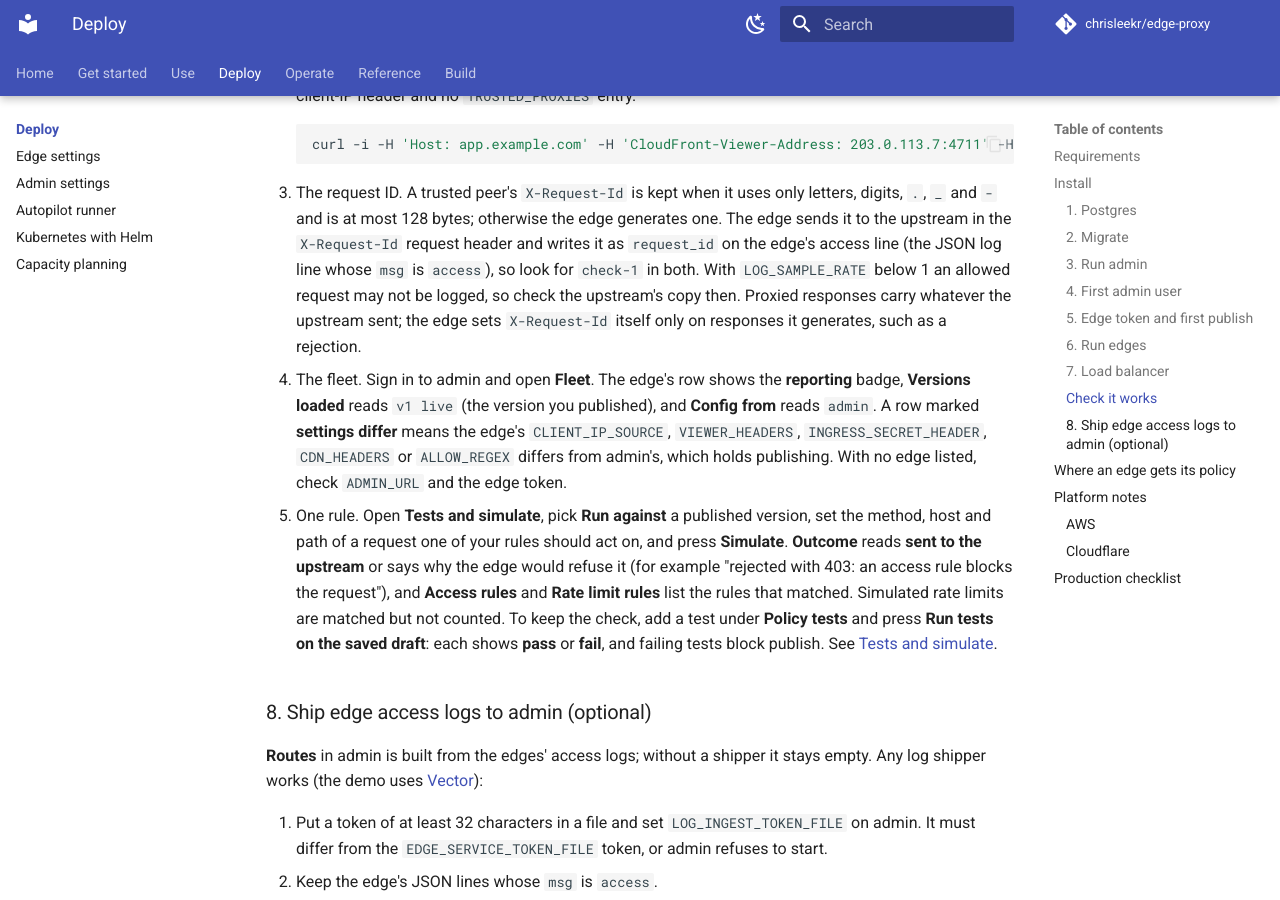
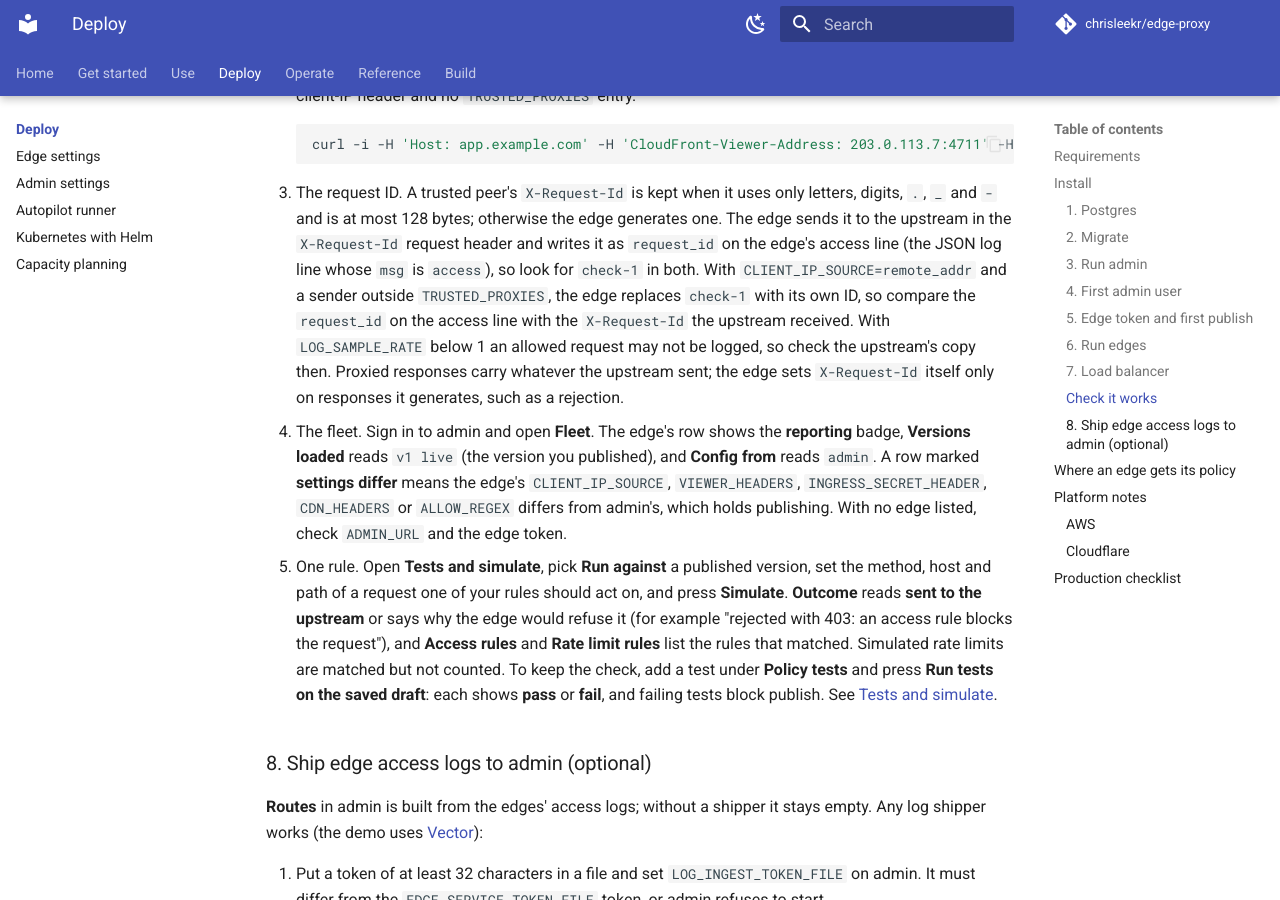
Before and after one commit to chrisleekr/edge-proxy, an MkDocs documentation site: the page built from docs/deploy/index.md, in a window 1280 px wide and 900 px high, scrolled down 4616 px. Built offline with MkDocs 1.6.1 and Material for MkDocs 9.7.7, drawn with Linux system fonts in a browser that asks for light colours; comment, search, counter and statistics services are not loaded.

Commit message:
docs: note the generated request ID under remote_addr, and the approximate and fail-open site-wide ceiling

````diff
--- a/docs/deploy/index.md
+++ b/docs/deploy/index.md
@@ -162,7 +162,7 @@ Run these from a host that can reach the edge. `EDGE_HOST` is an edge's address,
     curl -i -H 'Host: app.example.com' -H 'CloudFront-Viewer-Address: 203.0.113.7:4711' -H 'X-Request-Id: check-1' http://EDGE_HOST:8080/
     ```
 
-3. The request ID. A trusted peer's `X-Request-Id` is kept when it uses only letters, digits, `.`, `_` and `-` and is at most 128 bytes; otherwise the edge generates one. The edge sends it to the upstream in the `X-Request-Id` request header and writes it as `request_id` on the edge's access line (the JSON log line whose `msg` is `access`), so look for `check-1` in both. With `LOG_SAMPLE_RATE` below 1 an allowed request may not be logged, so check the upstream's copy then. Proxied responses carry whatever the upstream sent; the edge sets `X-Request-Id` itself only on responses it generates, such as a rejection.
+3. The request ID. A trusted peer's `X-Request-Id` is kept when it uses only letters, digits, `.`, `_` and `-` and is at most 128 bytes; otherwise the edge generates one. The edge sends it to the upstream in the `X-Request-Id` request header and writes it as `request_id` on the edge's access line (the JSON log line whose `msg` is `access`), so look for `check-1` in both. With `CLIENT_IP_SOURCE=remote_addr` and a sender outside `TRUSTED_PROXIES`, the edge replaces `check-1` with its own ID, so compare the `request_id` on the access line with the `X-Request-Id` the upstream received. With `LOG_SAMPLE_RATE` below 1 an allowed request may not be logged, so check the upstream's copy then. Proxied responses carry whatever the upstream sent; the edge sets `X-Request-Id` itself only on responses it generates, such as a rejection.
 
 4. The fleet. Sign in to admin and open **Fleet**. The edge's row shows the **reporting** badge, **Versions loaded** reads `v1 live` (the version you published), and **Config from** reads `admin`. A row marked **settings differ** means the edge's `CLIENT_IP_SOURCE`, `VIEWER_HEADERS`, `INGRESS_SECRET_HEADER`, `CDN_HEADERS` or `ALLOW_REGEX` differs from admin's, which holds publishing. With no edge listed, check `ADMIN_URL` and the edge token.
 
````
Also changed, not shown: docs/use/cases/rate-limits.md (+1 -1 lines).
